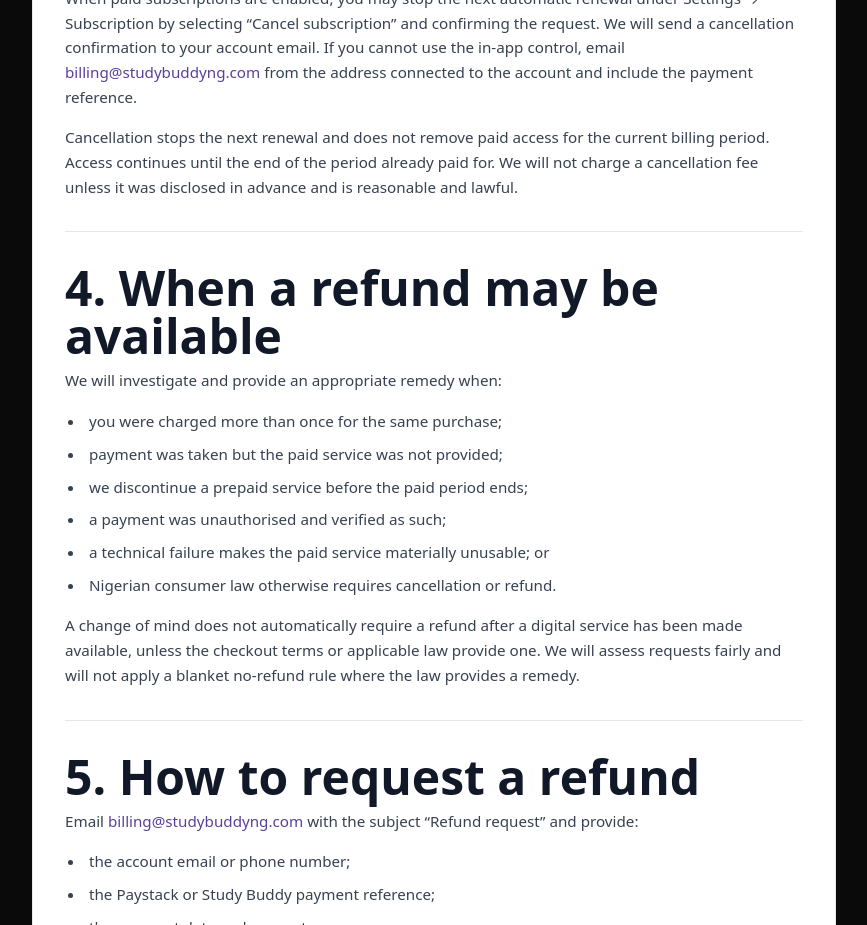
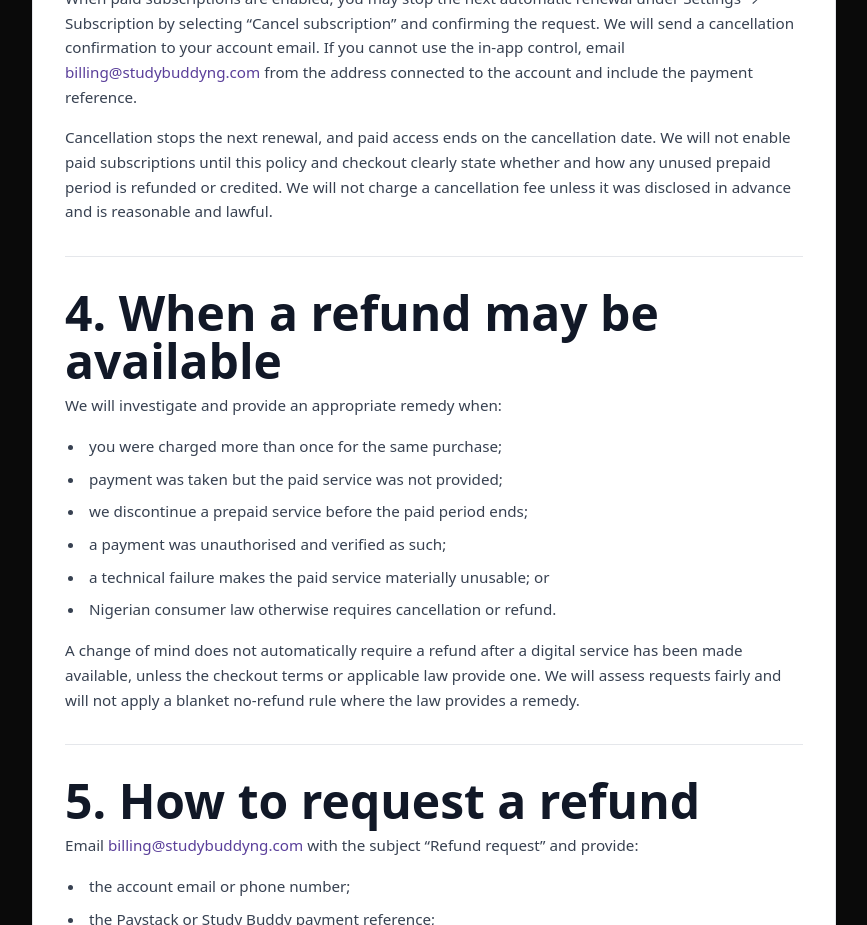
Before and after one commit to studybuddydevelopers/study-buddy-v2, a Next.js app: page /refund-policy in a window 1280 px wide. Shown: the part 1340-2265 px from the top of the page, without its empty margins (356-1223 px from the left). Built offline with nearby package versions, Linux system fonts and the light colour scheme; no server answers.

Commit message:
fix(refund-policy): clarify cancellation policy
Updated the cancellation policy to specify that paid access ends on the cancellation date.

This change aims to provide clearer information to users regarding their subscriptions and any potential refunds.

```diff
--- a/app/refund-policy/page.tsx
+++ b/app/refund-policy/page.tsx
@@ -71,10 +71,11 @@ const sections: PolicyDocumentSection[] = [
           connected to the account and include the payment reference.
         </p>
         <p>
-          Cancellation stops the next renewal and does not remove paid access
-          for the current billing period. Access continues until the end of the
-          period already paid for. We will not charge a cancellation fee unless
-          it was disclosed in advance and is reasonable and lawful.
+          Cancellation stops the next renewal, and paid access ends on the
+          cancellation date. We will not enable paid subscriptions until this
+          policy and checkout clearly state whether and how any unused prepaid
+          period is refunded or credited. We will not charge a cancellation fee
+          unless it was disclosed in advance and is reasonable and lawful.
         </p>
       </>
     ),
```
